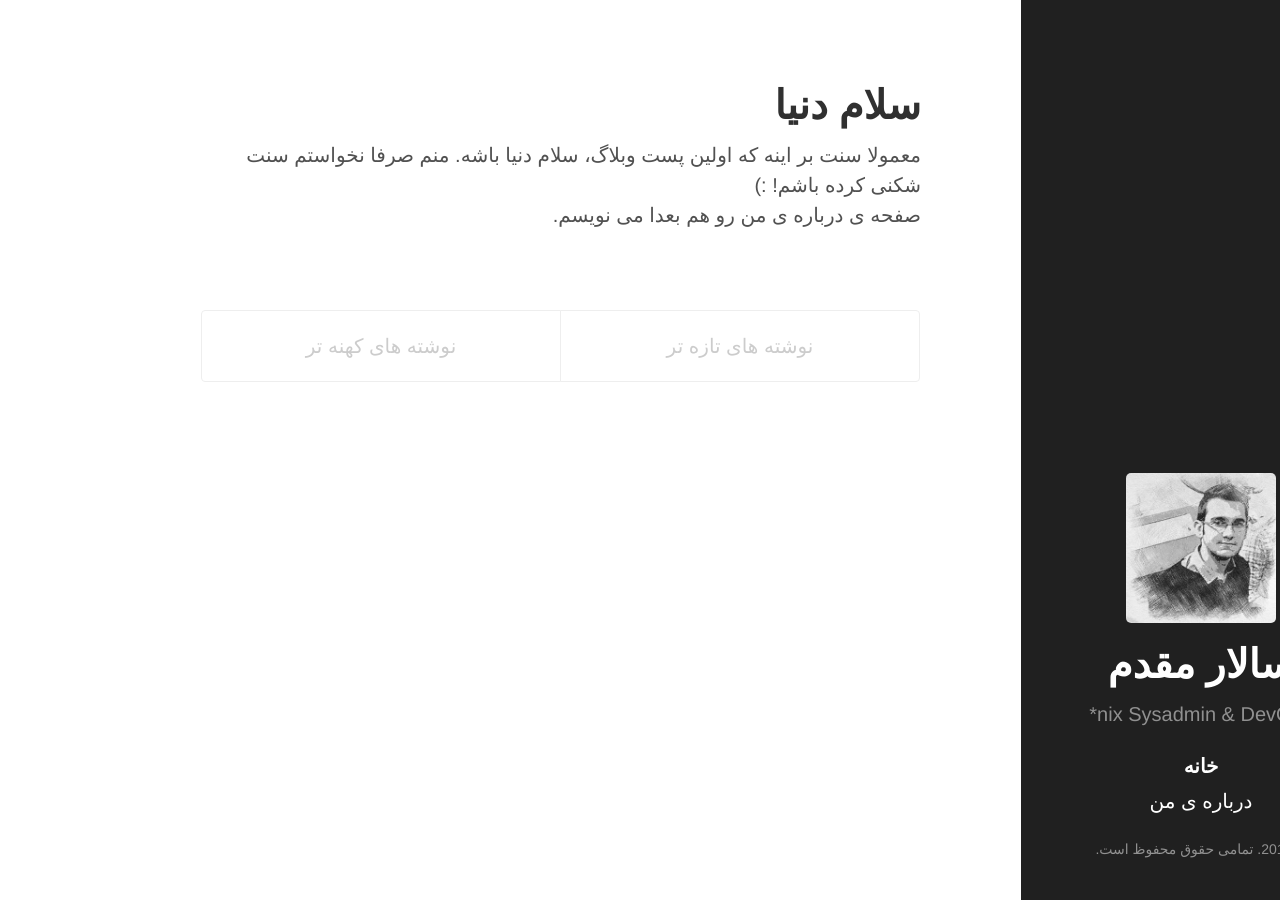
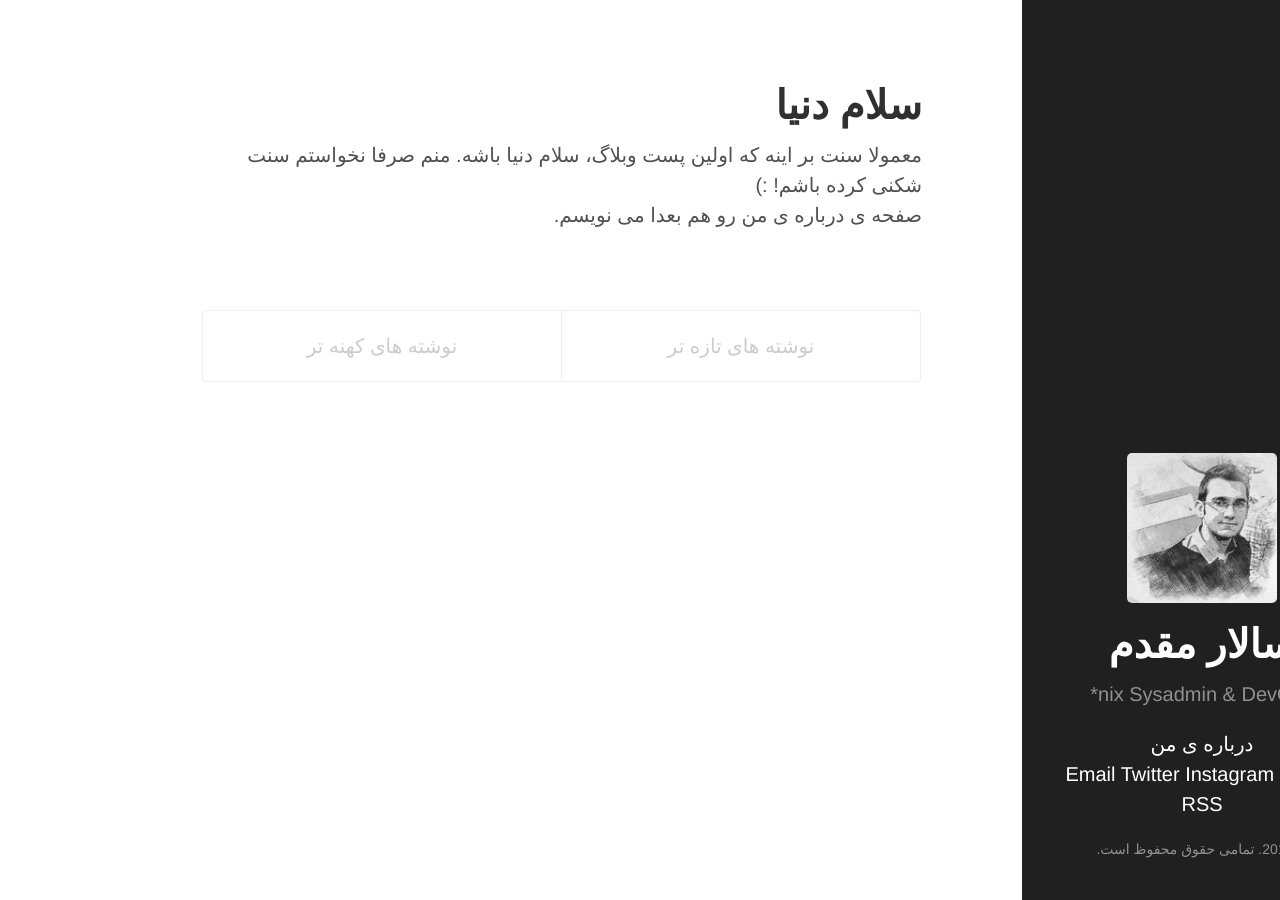
Before and after one commit to salarmgh/salarmgh.github.io, a Jekyll site: the page built from index.html, in a window 1280 px wide. Built offline with Jekyll 4.4.1, drawn with Linux system fonts in a browser that asks for light colours; some web fonts are replaced; the list of posts is cut into pages by our own code.

Commit message:
Fix sidebar links

```diff
--- a/_config.yml
+++ b/_config.yml
@@ -6,7 +6,7 @@ permalink:        pretty
 title:            سالار مقدم
 tagline:          'SalarMgh'
 description:      '*nix Sysadmin & DevOps'
-url:              http://localhost
+url:              http://salarmgh.github.io
 baseurl:          /
 
 author:
--- a/_includes/sidebar.html
+++ b/_includes/sidebar.html
@@ -11,15 +11,23 @@
     </div>
 
     <nav class="sidebar-nav">
+      <a>درباره ی من</a><br />
+      <a href="mailto:salar.mgh@gmail.com">Email</a>
+      <a href="https://twitter.com/salarmgh">Twitter</a>
+      <a href="https://instagram.com/salarmgh">Instagram</a>
+      <a href="https://github.com/salarmgh">Github</a>
+      <a href="http://salarmgh.github.io/rss.xml">RSS</a>
+{% comment %}
       <a class="sidebar-nav-item{% if page.url == site.baseurl %} active{% endif %}" href="{{ site.baseurl }}">خانه</a>
 
-      {% comment %}
+
         The code below dynamically generates a sidebar nav of pages with
         `layout: page` in the front-matter. See readme for usage.
-      {% endcomment %}
+
 
       {% assign pages_list = site.pages %}
       <a class="sidebar-nav-item" href="{{ site.github.repo }}">درباره ی من</a>
+{% endcomment %}
     </nav>
 
     <p class="copyright">&copy; {{ site.time | date: '%Y' }}. تمامی حقوق محفوظ است.</p>
--- a/public/css/hyde.css
+++ b/public/css/hyde.css
@@ -93,6 +93,7 @@ html {
 /* Sidebar nav */
 .sidebar-nav {
   margin-bottom: 1rem;
+  text-align: center;
 }
 .sidebar-nav-item {
   display: block;
```
Also changed, not shown: 7 other files.
